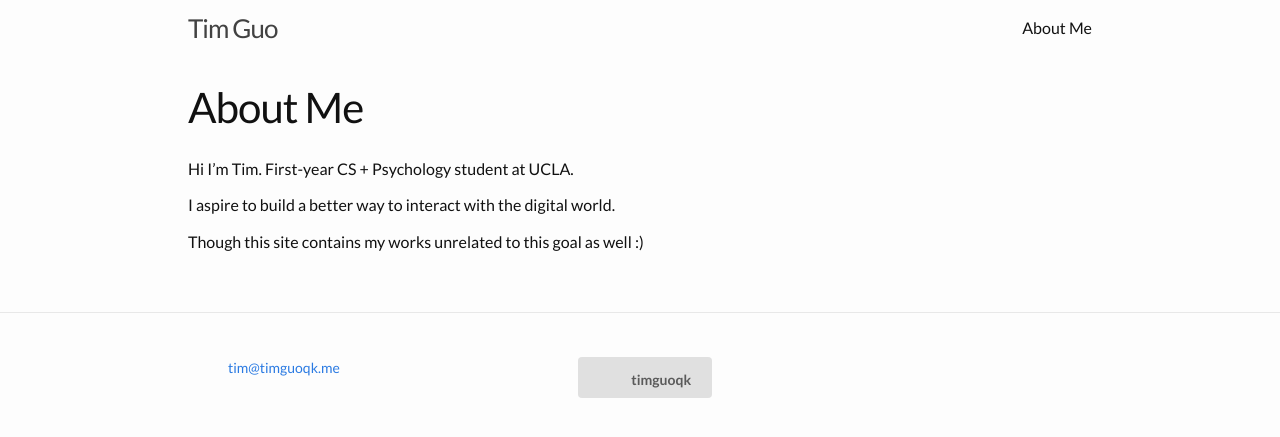
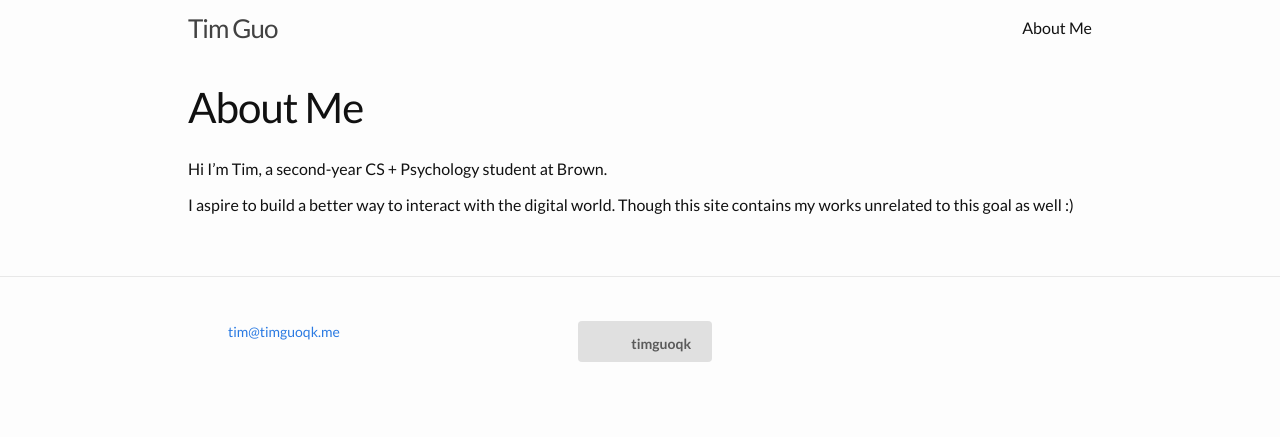
Before and after one commit to timguoqk/timguoqk.github.io, a Jekyll site: the page built from about.md, in a window 1280 px wide. Shown: the top 437 px of the page. Built offline with Jekyll 4.4.1, drawn with Linux system fonts in a browser that asks for light colours; nearby versions of some CDN libraries; some web fonts are replaced.

Commit message:
update about.md

```diff
--- a/_config.yml
+++ b/_config.yml
@@ -7,7 +7,6 @@ description: > # this means to ignore newlines until "baseurl:"
   Though this site contains my works unrelated to this goal as well :)
 baseurl: "" # the subpath of your site, e.g. /blog/
 url: "http://timguoqk.github.io" # the base hostname & protocol for your site
-twitter_username: timguoqk
 github_username:  timguoqk
 
 # Build settings
--- a/about.md
+++ b/about.md
@@ -4,8 +4,6 @@ title: About Me
 permalink: /about/
 ---
 
-Hi I'm Tim. First-year CS + Psychology student at UCLA.
+Hi I'm Tim, a second-year CS + Psychology student at Brown.
 
-I aspire to build a better way to interact with the digital world.
-
-Though this site contains my works unrelated to this goal as well :)
+I aspire to build a better way to interact with the digital world. Though this site contains my works unrelated to this goal as well :)
```
